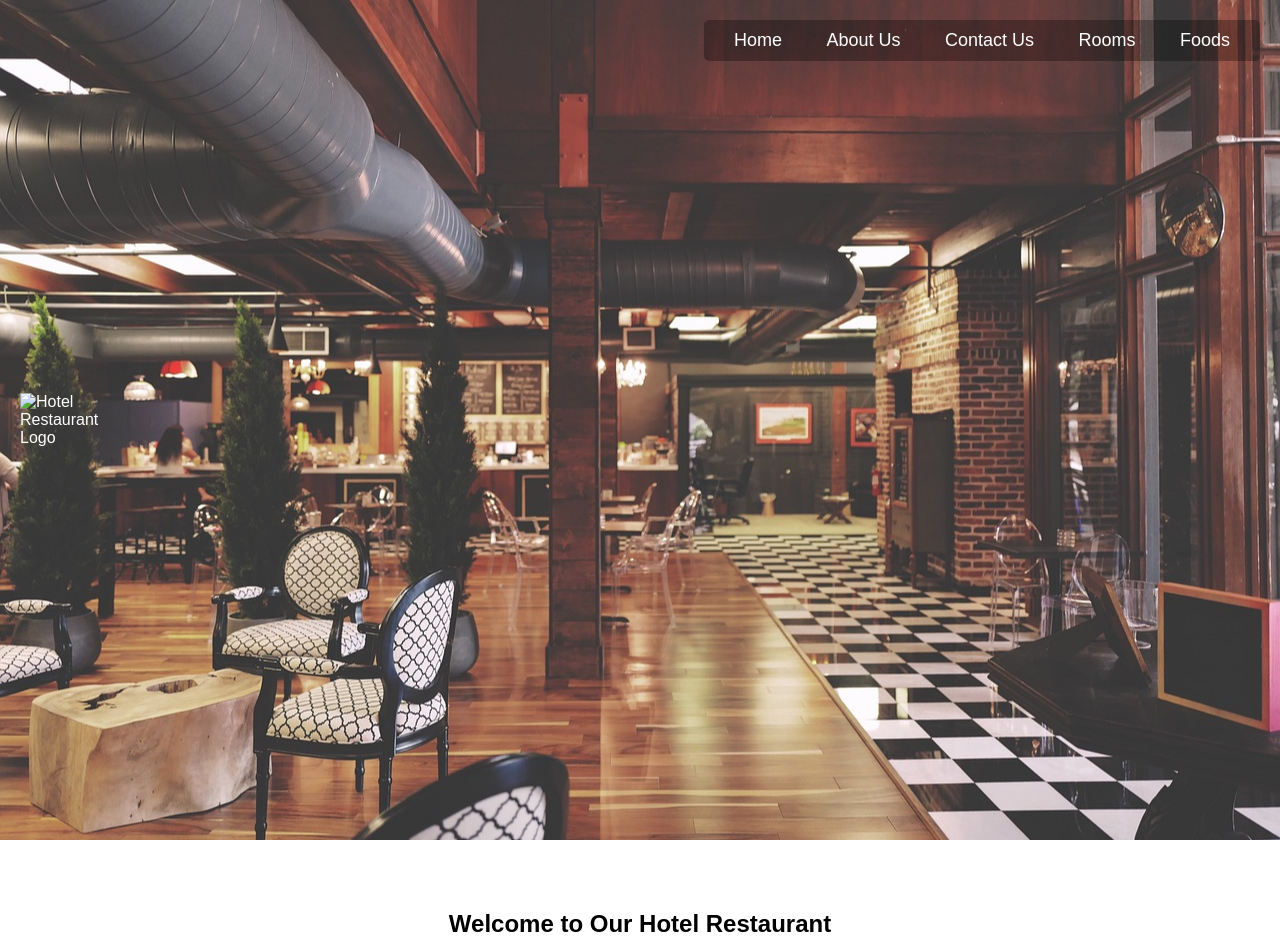
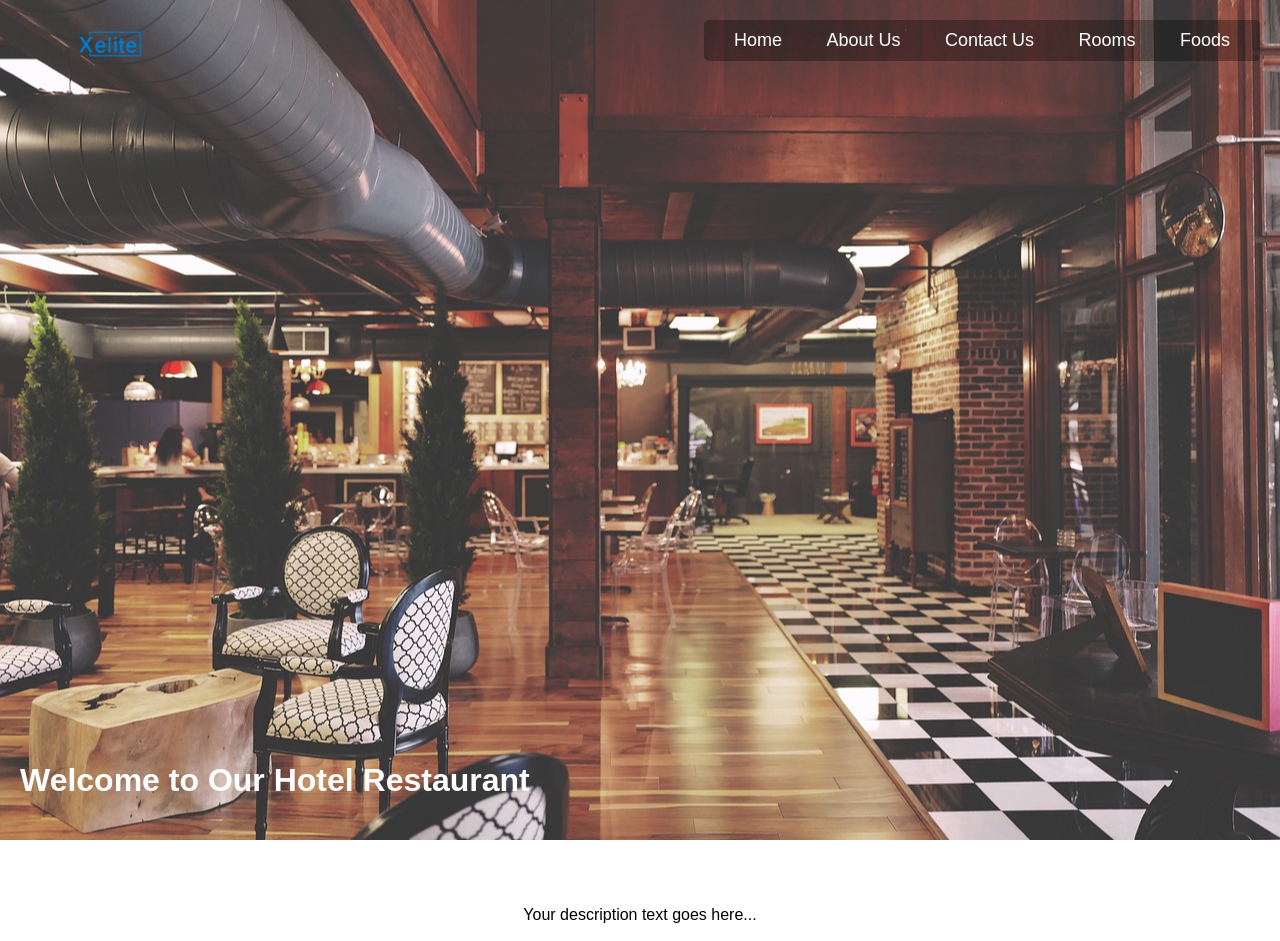
Before and after one commit to abdullahsaifi/Website1, a plain HTML site: page index.html in a window 1280 px wide. Shown: the top 941 px of the page. Drawn offline with Linux system fonts and the light colour scheme.

Commit message:
Add files via upload

```diff
--- a/index.html
+++ b/index.html
@@ -9,7 +9,8 @@
 <body>
 
     <header>
-        <img id="logo" src="your-logo.png" alt="Hotel Restaurant Logo">
+        <img id="logo" src="logo.png" alt="Hotel Restaurant Logo">
+        <h1>Welcome to Our Hotel Restaurant</h1>
         <nav id="menu">
             <a href="#home">Home</a>
             <a href="#about">About Us</a>
@@ -20,7 +21,6 @@
     </header>
 
     <section>
-        <h1>Welcome to Our Hotel Restaurant</h1>
         <p>Your description text goes here...</p>
     </section>
 
--- a/styles.css
+++ b/styles.css
@@ -11,15 +11,23 @@ header {
     background-position: center;
     height: 100vh;
     display: flex;
-    align-items: center;
+    align-items: flex-start;
     justify-content: space-between;
     padding: 20px;
     color: #fff;
+    flex-direction: column; /* Align items in a column */
+    text-align: center; /* Center the text */
 }
 
 #logo {
     width: 80px; /* Adjust the width as needed */
+    margin-left: 50px;
     height: auto;
+}
+
+h1 {
+    margin-top: 0;
+    margin-right: 50px;
 }
 
 #menu {
```
Also changed, not shown: logo.png (added).
